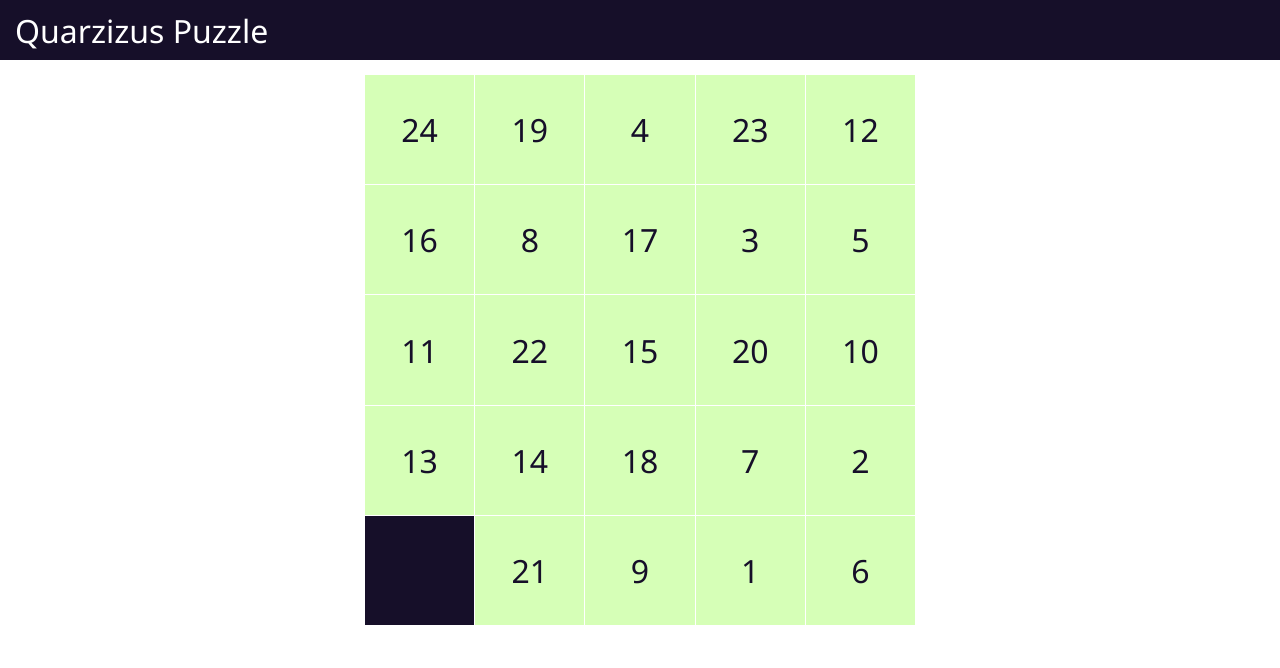
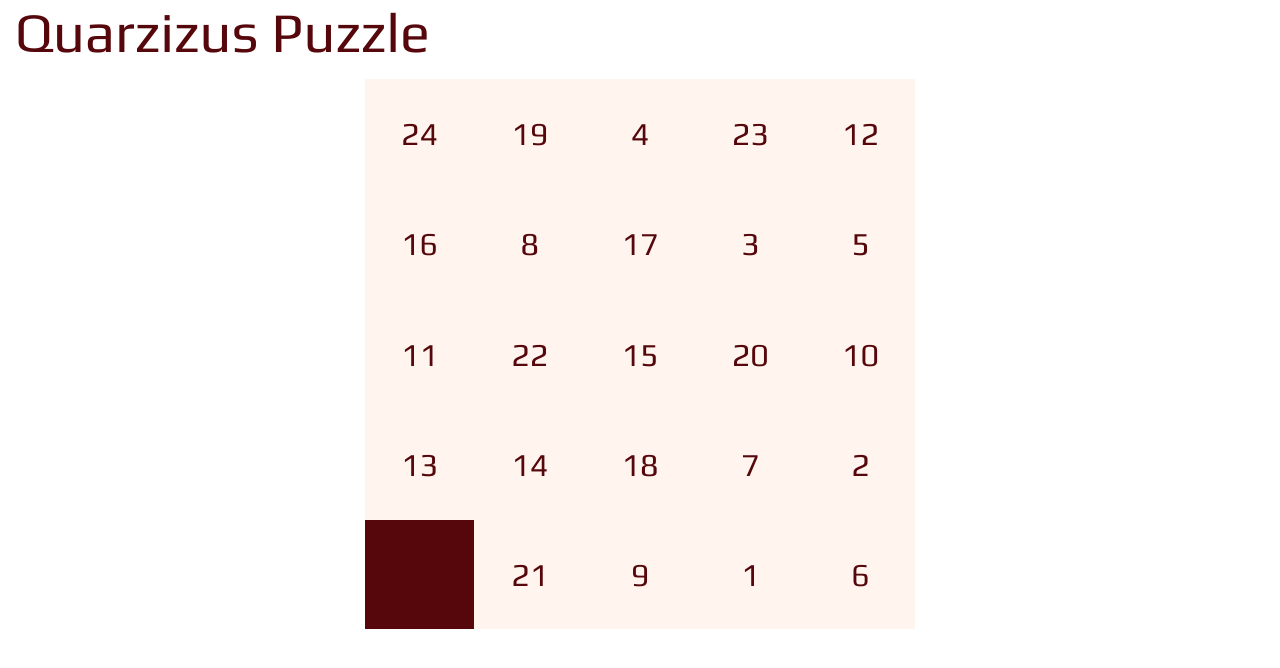
Before and after one commit to Quarzizus/quarzizus-puzzle, a React (Vite) app: page / in a window 1280 px wide. Shown: the top 668 px of the page. Built offline with nearby package versions, Linux system fonts and the light colour scheme.

Commit message:
Se cambia la paleta de colores a vinotintos

```diff
--- a/src/app/styles.module.css
+++ b/src/app/styles.module.css
@@ -4,4 +4,6 @@
   align-items: center;
   justify-content: center;
   gap: 15px;
+  max-width: 1440px;
+  margin: 0 auto;
 }
--- a/src/components/Board/styles.ts
+++ b/src/components/Board/styles.ts
@@ -9,6 +9,7 @@ const Container = styled.section`
   display: grid;
   grid-template-columns: repeat(5, 1fr);
   gap: 1px;
+  background-color: #fff5ee;
 `;
 
 export { Container };
--- a/src/components/Box/index.tsx
+++ b/src/components/Box/index.tsx
@@ -11,6 +11,7 @@ interface Props extends BoxType {
 }
 
 const Box = ({ value, handle, list }: Props) => {
+  const animationTime = 0.4;
   const ref = useRef<HTMLDivElement>(null);
 
   const getWidth = (element: HTMLDivElement | null) => {
@@ -33,14 +34,14 @@ const Box = ({ value, handle, list }: Props) => {
       position: contraryPositions[position],
     });
     refVoid.style.transform = styles;
-    refVoid.style.transition = "1s linear";
+    refVoid.style.transition = `${animationTime}s linear`;
   };
   const moveBox = (position: Positions) => {
     const width = getWidth(ref?.current);
     const styles = createTransition({ width, position });
     if (ref.current?.style) {
       ref.current.style.transform = styles;
-      ref.current.style.transition = "1s linear";
+      ref.current.style.transition = `${animationTime}s linear`;
     }
   };
   const removeStyles = () => {
@@ -69,7 +70,7 @@ const Box = ({ value, handle, list }: Props) => {
         setTimeout(() => {
           removeStyles();
           handle({ index, indexVoid, value });
-        }, 1000)
+        }, animationTime * 1000)
       );
     });
   };
--- a/src/components/Box/styles.ts
+++ b/src/components/Box/styles.ts
@@ -1,22 +1,23 @@
 import styled from "styled-components";
+import { wine } from "../../styles/variables";
 
 const BoxComponent = styled.div`
-  background-color: #d6ffb7;
+  /* background-color: ${wine}; */
   display: flex;
   align-items: center;
   justify-content: center;
   font-size: 2rem;
-  color: #160f29;
+  color: ${wine};
   cursor: pointer;
   aspect-ratio: 1/1;
+  z-index: 999;
 `;
 const BoxVoidComponent = styled.div`
-  background-color: #160f29;
+  background-color: ${wine};
   display: flex;
   align-items: center;
   justify-content: center;
   font-size: 2rem;
-  color: #160f29;
   cursor: pointer;
   aspect-ratio: 1/1;
 `;
--- a/src/components/Header/styles.ts
+++ b/src/components/Header/styles.ts
@@ -1,14 +1,13 @@
 import styled from "styled-components";
+import { wine } from "../../styles/variables";
 
 const HeaderComponent = styled.header`
-  background-color: #160f29;
+  color: ${wine};
   width: 100%;
-  height: 60px;
   grid-column: 1/-1;
   display: flex;
   align-items: center;
-  font-size: 2rem;
-  color: white;
+  font-size: 3.5rem;
   padding-left: 15px;
 `;
 
--- a/src/styles/index.css
+++ b/src/styles/index.css
@@ -1,6 +1,8 @@
+@import url("https://fonts.googleapis.com/css2?family=Play:wght@400;700&display=swap");
+
 * {
   padding: 0;
   margin: 0;
   box-sizing: border-box;
-  font-family: "Segoe UI", Tahoma, Geneva, Verdana, sans-serif;
+  font-family: "Play", sans-serif;
 }
--- /dev/null
+++ b/src/styles/variables.ts
@@ -0,0 +1,5 @@
+const green = "#adfc92";
+const orange = "#f86624";
+const wine = "#56070C";
+
+export { green, orange, wine };
```
